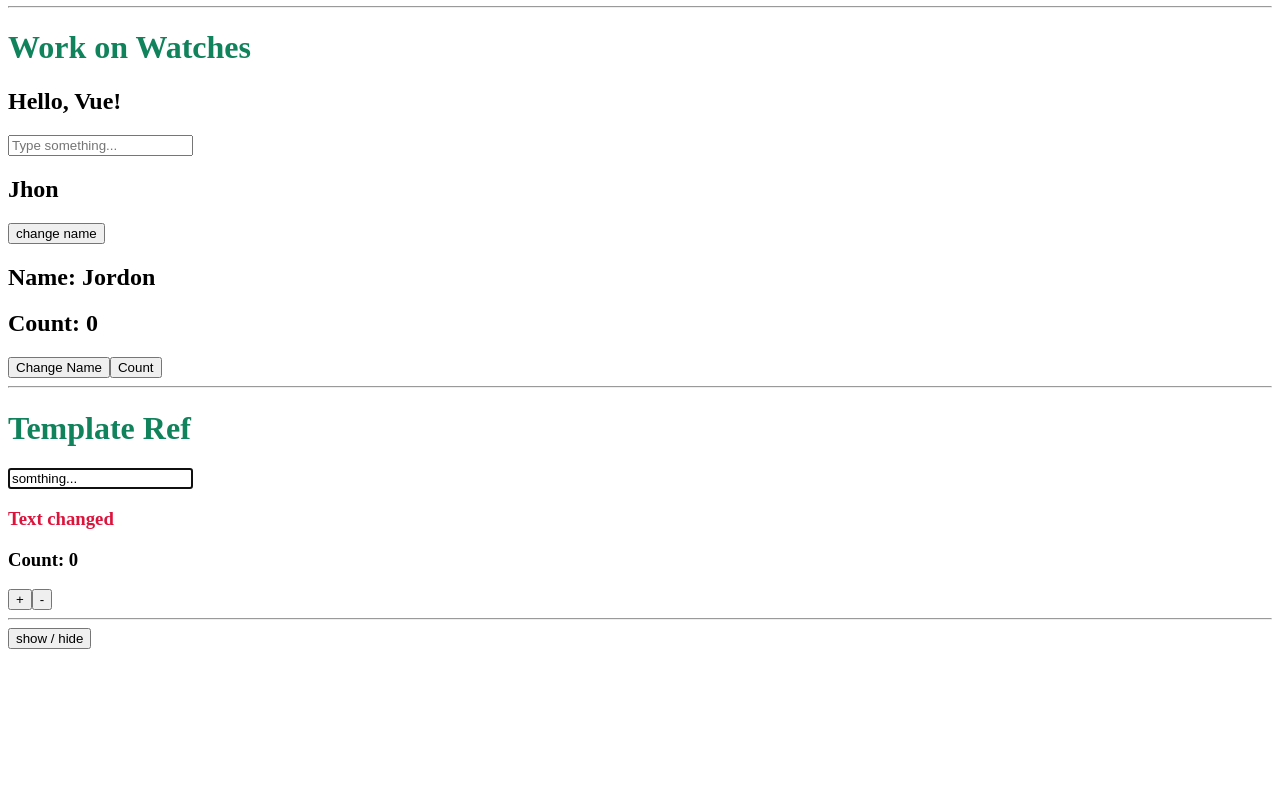
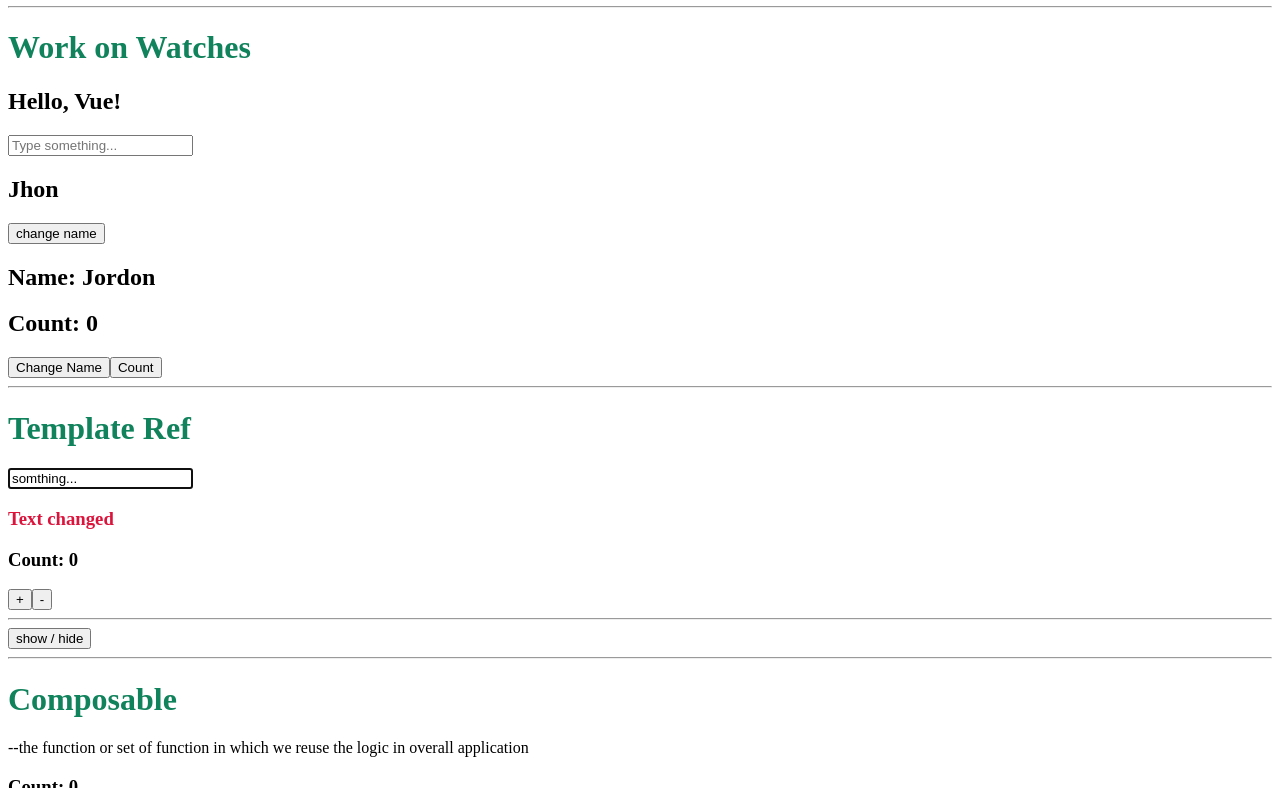
Before and after one commit to shayanahmad1999/vue-course, a Vue app: page / in a window 1280 px wide. Shown: the part 11212-12000 px from the top of the page. Before the commit the page ends 11869 px from the top, so only its background shows below. Built offline with nearby package versions, Linux system fonts and the light colour scheme.

Commit message:
working on composable

```diff
--- a/src/App.vue
+++ b/src/App.vue
@@ -32,6 +32,7 @@ import BasicTemplateRef from './components/BasicTemplateRef.vue';
 import FunctionTemplateRef from './components/FunctionTemplateRef.vue';
 import TemplateRefComponent1 from './components/TemplateRefComponent1.vue';
 import ToggleFriends from './components/ToggleFriends.vue';
+import CounterCompoent from './components/CounterCompoent.vue';
 
 const firstName = ref('Shayan');
 const lastName = ref('Ahmad');
@@ -185,5 +186,7 @@ let showHideComponent = ref(true);
   <TemplateRefComponent1 />
   <hr />
   <ToggleFriends />
+  <hr />
+  <CounterCompoent />
 </template>
 <style scoped></style>
--- /dev/null
+++ b/src/components/CounterCompoent.vue
@@ -0,0 +1,13 @@
+<script setup>
+import { useCounter } from '@/shared/useCounter';
+
+const counter = useCounter();
+</script>
+
+<template>
+    <h1>Composable</h1>
+    <p>--the function or set of function in which we reuse the logic in overall application</p>
+    <h3>Count: {{ counter.count }}</h3>
+    <button @click="counter.increment">+</button>
+    <button @click="counter.decrement">-</button>
+</template>
--- /dev/null
+++ b/src/shared/useCounter.js
@@ -0,0 +1,9 @@
+import { ref } from 'vue'
+
+export function useCounter(initalValue = 0) {
+  const count = ref(initalValue)
+  const increment = () => count.value++
+  const decrement = () => count.value--
+
+  return { count, increment, decrement }
+}
```
